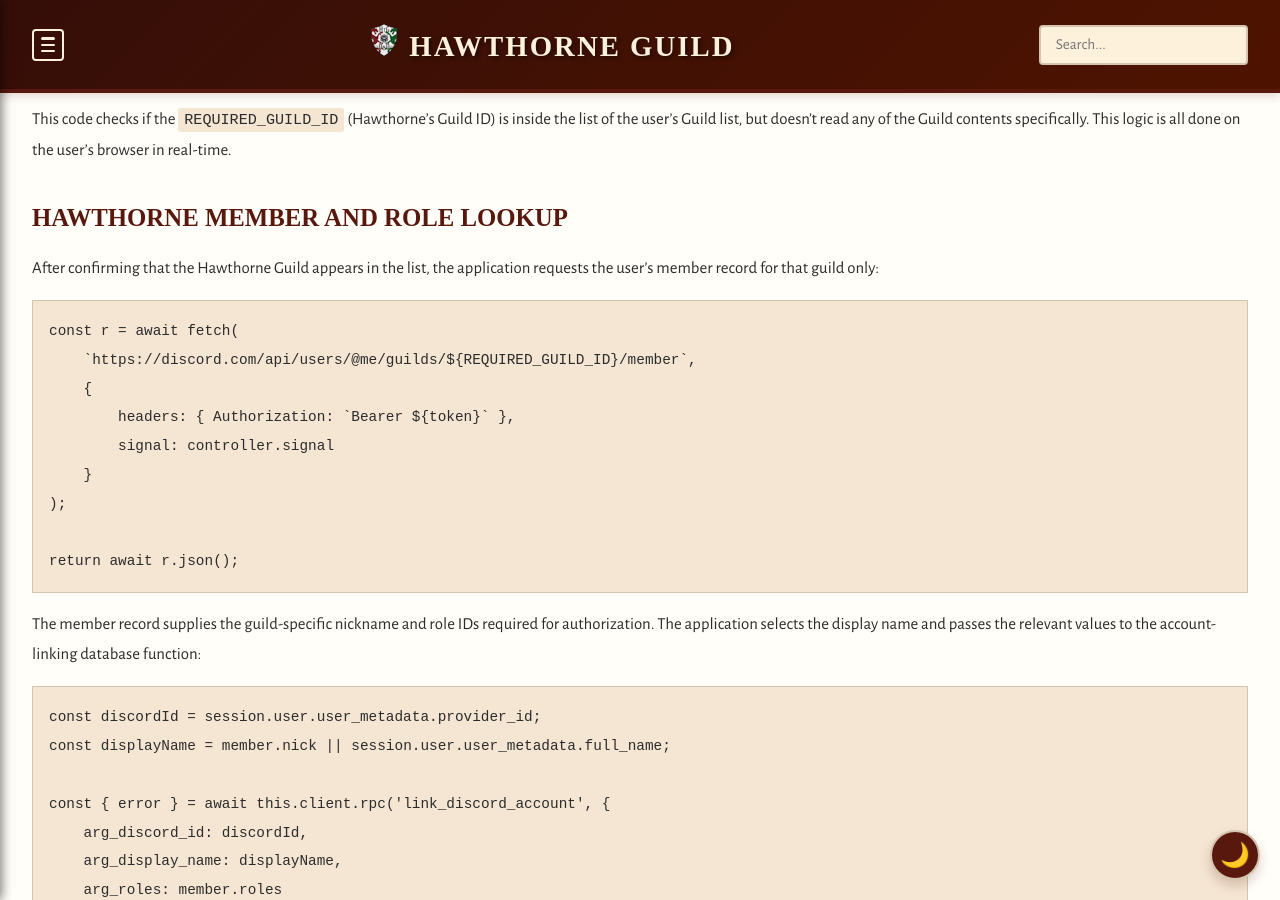
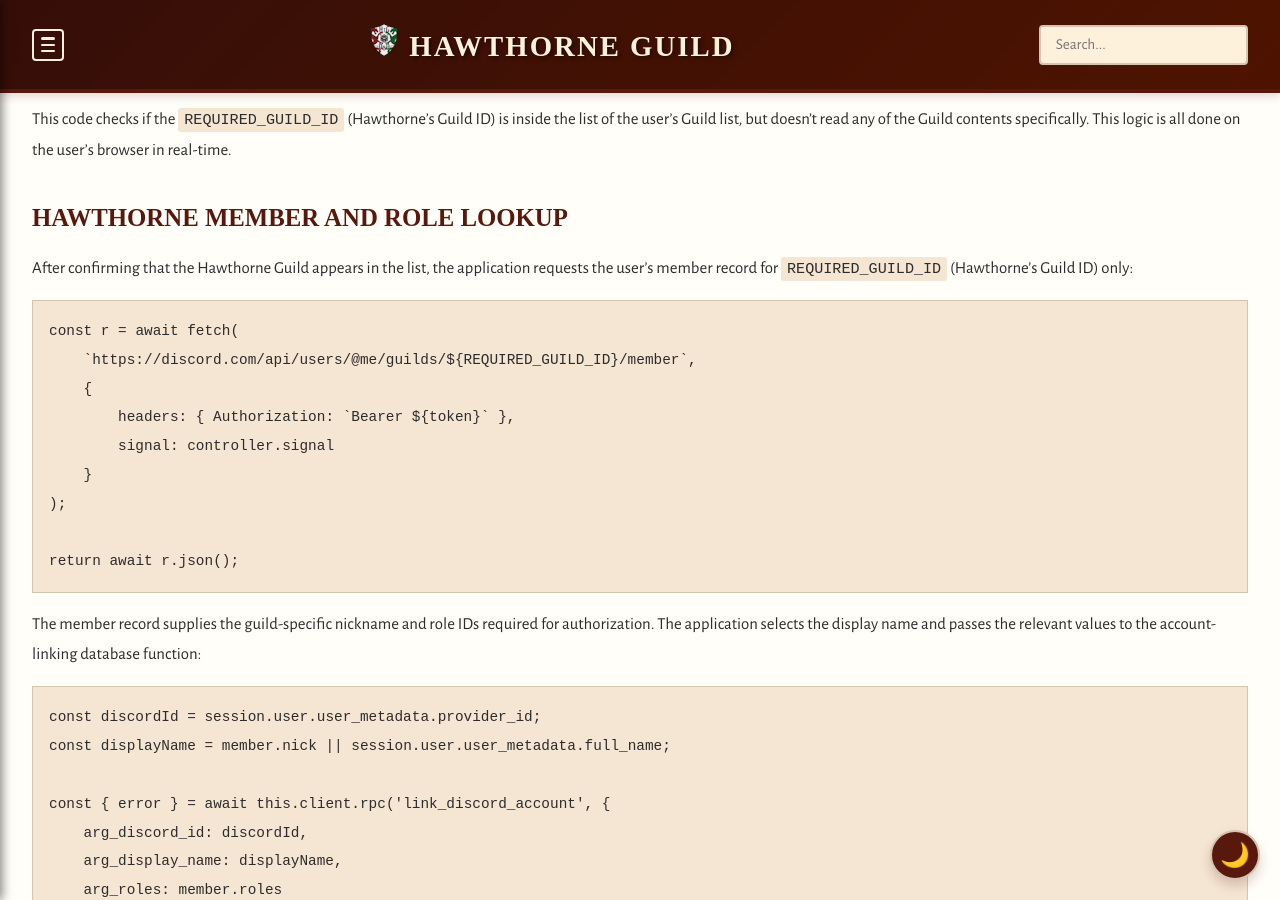
Before and after one commit to coconutswallow/Guides, a Jekyll site: the page built from _resources/discord-login.md, in a window 1280 px wide and 900 px high, scrolled down 3549 px. Built offline with Jekyll 4.4.1, drawn with Linux system fonts in a browser that asks for light colours; some web fonts are replaced; a script that is not in the unit is left out.

Commit message:
Update discord-login.md

````diff
--- a/_resources/discord-login.md
+++ b/_resources/discord-login.md
@@ -114,7 +114,7 @@
 
 ### Hawthorne member and role lookup
 
-After confirming that the Hawthorne Guild appears in the list, the application requests the user's member record for that guild only:
+After confirming that the Hawthorne Guild appears in the list, the application requests the user's member record for <code>REQUIRED_GUILD_ID</code> (Hawthorne's Guild ID) only:
 
 ```js
 const r = await fetch(
````
